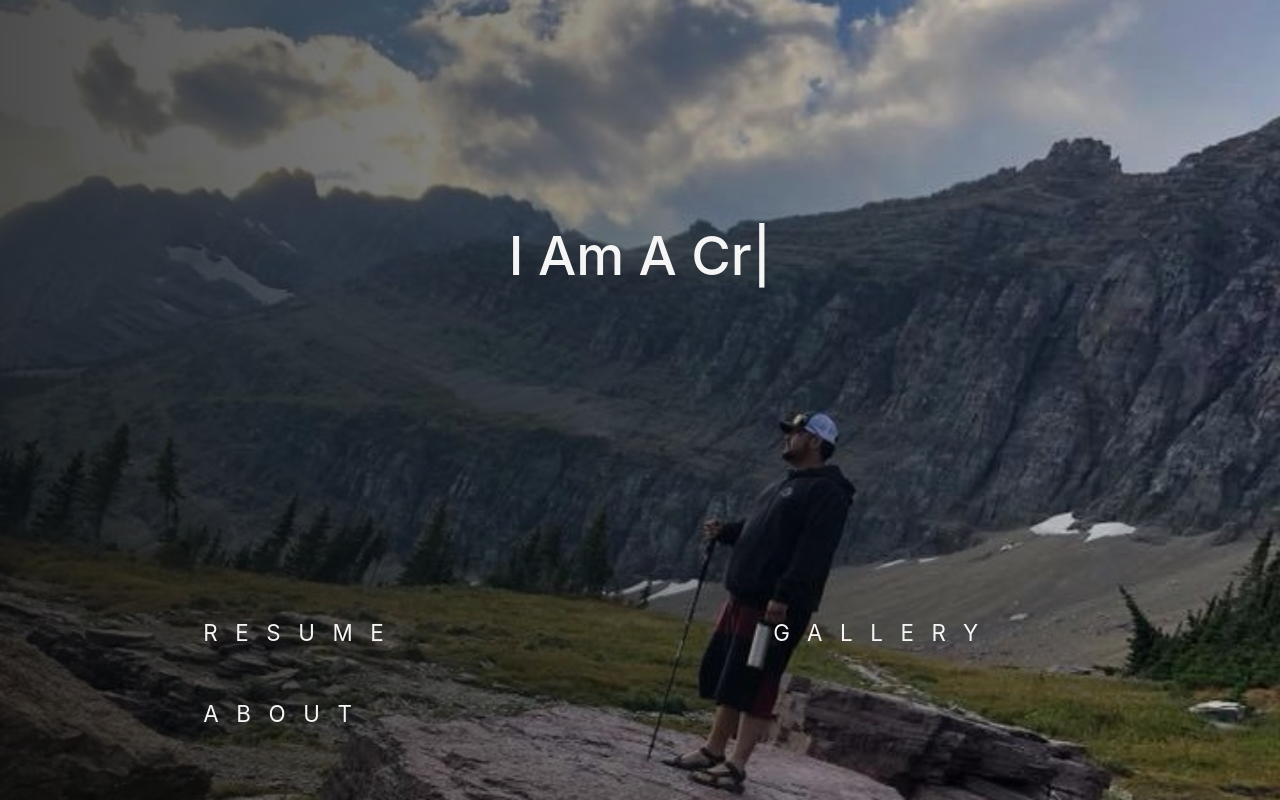
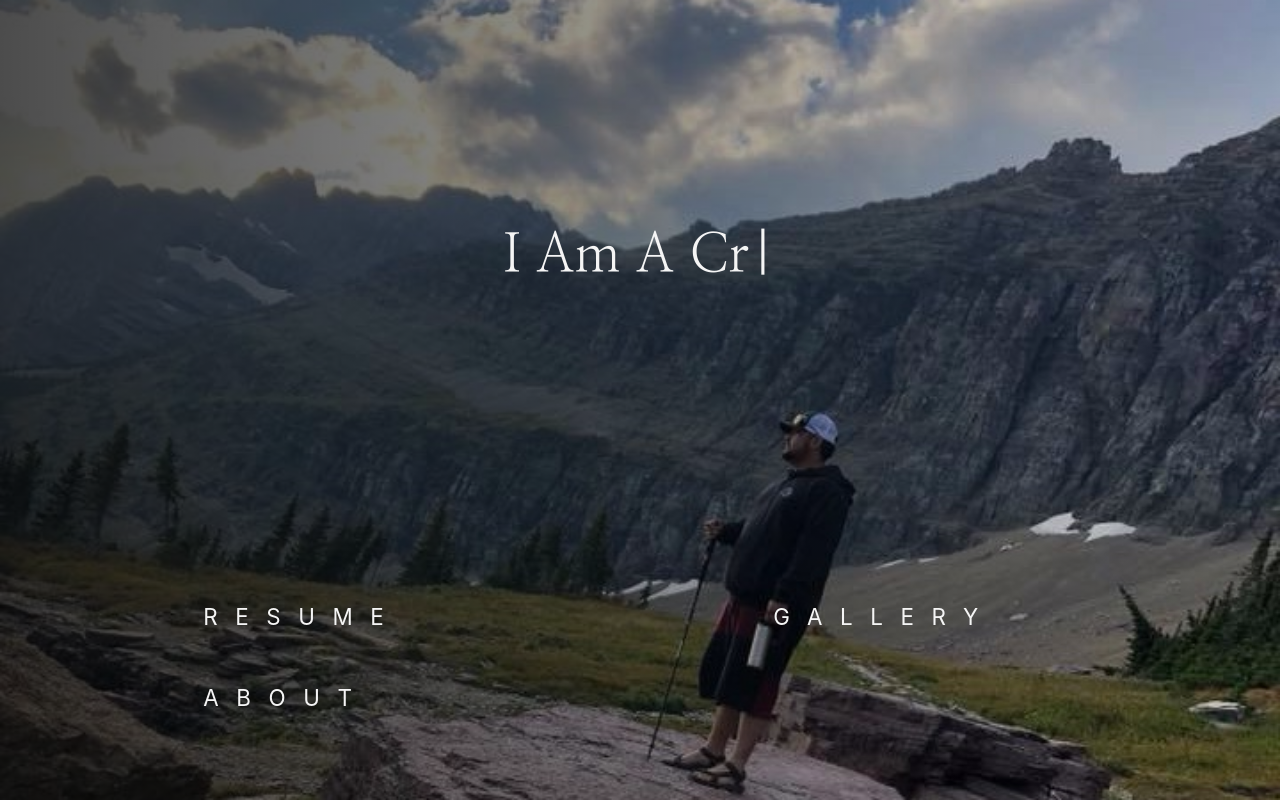
Before and after one commit to Ramong06/portfolio-website, a React (Create React App) app: page / in a window 1280 px wide. Built offline with nearby package versions, Linux system fonts and the light colour scheme; the HTML template or start-up script is replaced by a standard one.

Commit message:
changed typewriter font

```diff
--- a/public/index.html
+++ b/public/index.html
@@ -16,7 +16,11 @@
     -->
     <link rel="manifest" href="%PUBLIC_URL%/manifest.json" />
     <link rel="stylesheet" href="https://stackpath.bootstrapcdn.com/bootstrap/4.4.1/css/bootstrap.min.css" integrity="sha384-Vkoo8x4CGsO3+Hhxv8T/Q5PaXtkKtu6ug5TOeNV6gBiFeWPGFN9MuhOf23Q9Ifjh" crossorigin="anonymous">
-      <link href="https://fonts.googleapis.com/css?family=Great+Vibes&display=swap" rel="stylesheet">
+    <link href="https://fonts.googleapis.com/css?family=Great+Vibes&display=swap" rel="stylesheet">
+    <link rel="preconnect" href="https://fonts.gstatic.com">
+    <link href="https://fonts.googleapis.com/css2?family=Cabin&display=swap" rel="stylesheet">
+    <link rel="preconnect" href="https://fonts.gstatic.com">
+    <link href="https://fonts.googleapis.com/css2?family=Cabin&family=Nanum+Myeongjo&display=swap" rel="stylesheet">
     <!--
       Notice the use of %PUBLIC_URL% in the tags above.
       It will be replaced with the URL of the `public` folder during the build.
--- a/src/components/Hero/index.js
+++ b/src/components/Hero/index.js
@@ -50,7 +50,7 @@
                         <h3 className="typeWriter"><span className="iAm">I Am A </span>{`${words[index].substring(0, subIndex)}${blink ? "|" : " "}`}</h3>
                     </div>
                 </Row>
-                <Row className="pt-3 justify-content-center" id="homeButtons">
+                <Row className="justify-content-center" id="homeButtons">
                     <Col>
                         <button className="btn from-top">RESUME</button>
                     </Col>
--- a/src/components/Hero/styles.css
+++ b/src/components/Hero/styles.css
@@ -1,7 +1,3 @@
-body {
-    justify-content: center;
-}
-
 .hero {
     background: linear-gradient(to right, rgba(0,0,0,0.7), rgba(0,0,0,0.1)), url(../../images/me-on-mountain.jpeg);
     height: 100vh;
@@ -21,6 +17,7 @@
 .typeWriter {
 	margin-top: 4em;
 	font-size: 54px;
+	font-family: "Nanum Myeongjo", sans-serif;
 }
 
 .letter-g {
```
Also changed, not shown: src/components/HomeNavbar/index.js (renamed from src/components/Navbar/index.js), src/components/HomeNavbar/styles.css (renamed from src/components/Navbar/styles.css).
